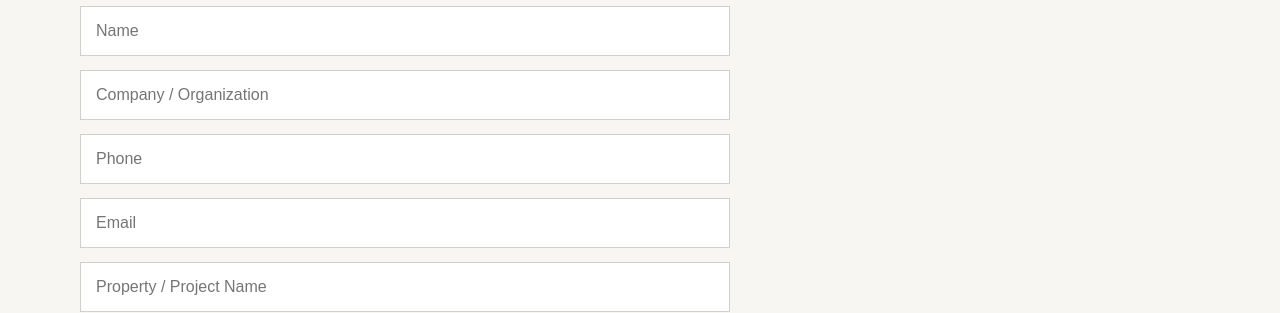
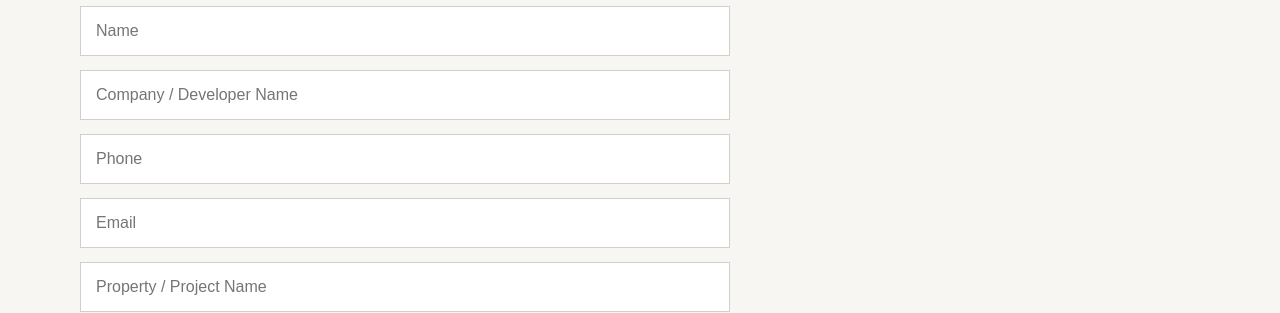
Before and after one commit to Osama7070-art/sovara-realty, a Next.js app: page /list-your-property in a window 1280 px wide. Shown: the part 478-791 px from the top of the page. Built offline with nearby package versions, Linux system fonts and the light colour scheme.

Commit message:
Update page.tsx

```diff
--- a/app/list-your-property/page.tsx
+++ b/app/list-your-property/page.tsx
@@ -1 +1,76 @@
-export default function ListProperty(){return <><section className="page-hero"><div className="container"><div className="eyebrow">Developers & Property Owners</div><h1>Have a Property to Sell?</h1><p className="muted">Share the details with SOVARA. Every submission is reviewed before public listing.</p></div></section><section className="section"><div className="container"><form className="form" action="mailto:[PLACEHOLDER — TO BE PROVIDED]" method="post" encType="text/plain"><input name="name" placeholder="Name" required/><input name="company" placeholder="Company / Organization"/><input name="phone" placeholder="Phone" required/><input name="email" placeholder="Email"/><input name="property" placeholder="Property / Project Name"/><input name="location" placeholder="Location"/><input name="type" placeholder="Property Type"/><textarea name="message" placeholder="Message / Property Details"/><button className="btn dark" type="submit">Submit Property</button></form></div></section></>}
+export default function ListProperty() {
+  return (
+    <>
+      <section className="page-hero">
+        <div className="container">
+          <div className="eyebrow">Developers & Property Owners</div>
+          <h1>Have a Property to Sell?</h1>
+          <p className="muted">
+            Share the details with SOVARA. Every submission is reviewed before
+            public listing.
+          </p>
+        </div>
+      </section>
+
+      <section className="section">
+        <div className="container">
+          <form
+            className="form"
+            action="https://forms.gle/BYqPK1JdtN8cbXLx5"
+            method="get"
+            target="_blank"
+          >
+            <input
+              name="name"
+              placeholder="Name"
+              required
+            />
+
+            <input
+              name="company"
+              placeholder="Company / Developer Name"
+            />
+
+            <input
+              name="phone"
+              placeholder="Phone"
+              required
+            />
+
+            <input
+              name="email"
+              placeholder="Email"
+              type="email"
+            />
+
+            <input
+              name="property"
+              placeholder="Property / Project Name"
+              required
+            />
+
+            <input
+              name="location"
+              placeholder="Location"
+              required
+            />
+
+            <input
+              name="type"
+              placeholder="Property Type"
+            />
+
+            <textarea
+              name="message"
+              placeholder="Message / Property Details"
+            />
+
+            <button className="btn dark" type="submit">
+              Submit Property
+            </button>
+          </form>
+        </div>
+      </section>
+    </>
+  );
+}
```
